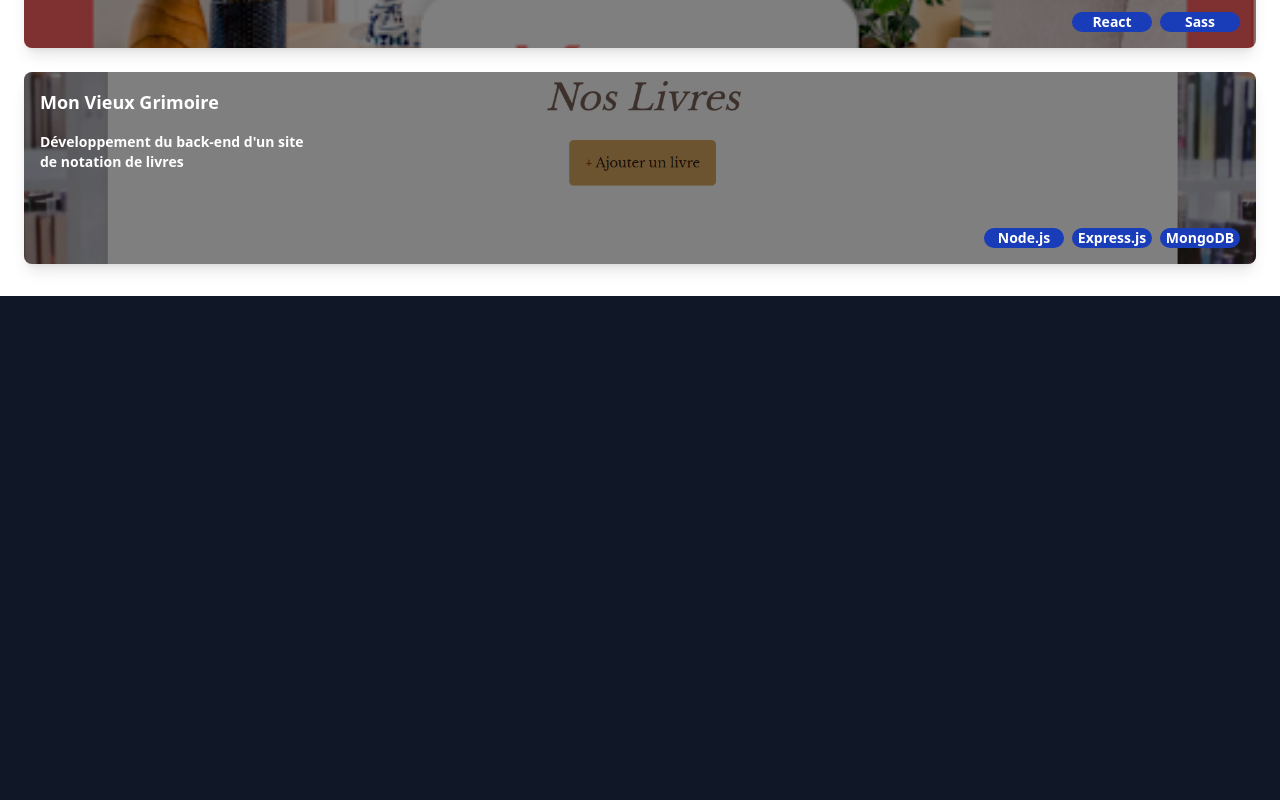
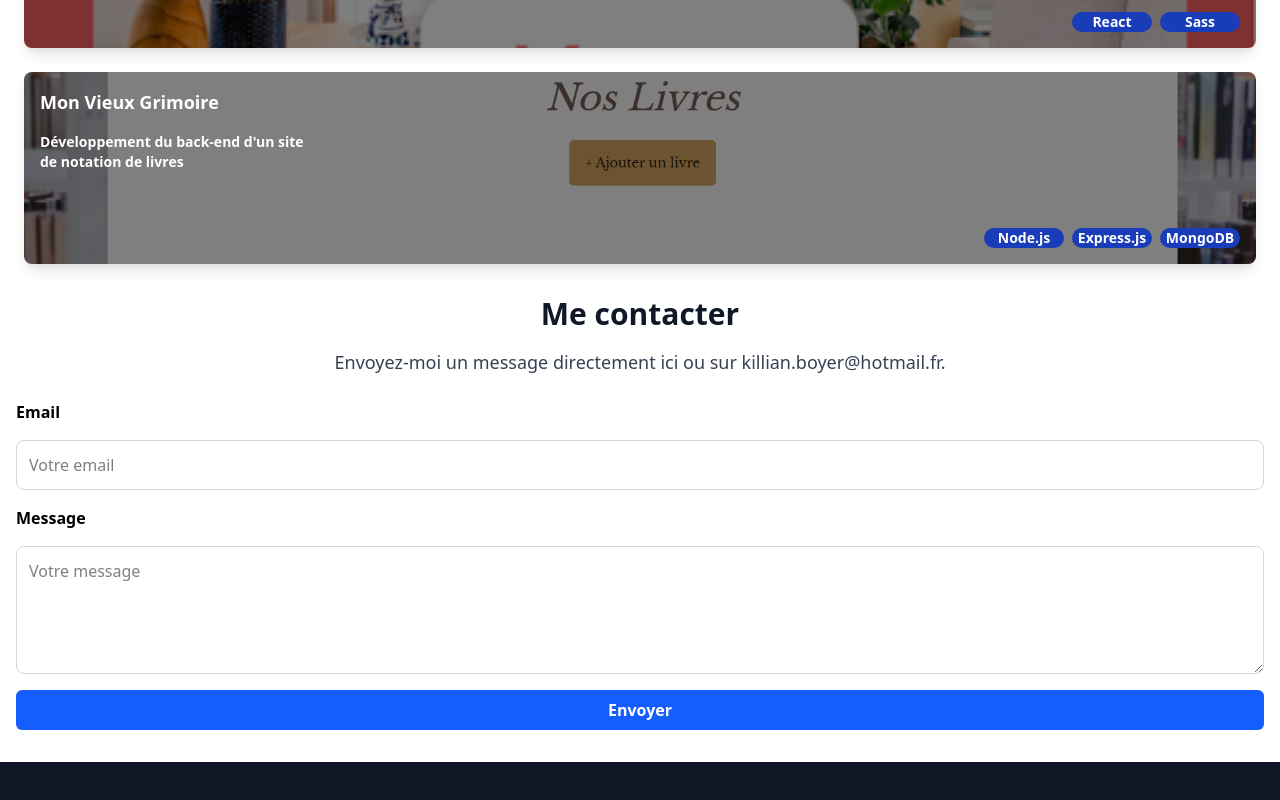
Before and after one commit to KixBo/Portfolio, a React (Vite) app: page / in a window 1280 px wide. Shown: the part 1548-2348 px from the top of the page. Built offline with nearby package versions, Linux system fonts and the light colour scheme.

Commit message:
Contact section
Creation of the contact section and the integrated form with formspree

```diff
--- a/package.json
+++ b/package.json
@@ -10,6 +10,7 @@
     "preview": "vite preview"
   },
   "dependencies": {
+    "@formspree/react": "^2.5.1",
     "@headlessui/react": "^2.2.0",
     "@tailwindcss/vite": "^4.0.0",
     "react": "^18.3.1",
--- a/src/App.jsx
+++ b/src/App.jsx
@@ -3,6 +3,7 @@ import Hero from "./components/Hero";
 import About from "./components/About";
 import Skills from "./components/Skills";
 import Projects from "./components/Projects";
+import Contact from "./components/Contact"
 
 function App() {
   return (
@@ -12,6 +13,7 @@ function App() {
       <About />
       <Skills />
       <Projects />
+      <Contact />
       <div className="text-center bg-gray-900 text-white h-500 flex flex-col items-center justify-center">
         <h1 className="text-4xl font-bold">Bienvenue dans mon portfolio !</h1>
       </div>
--- /dev/null
+++ b/src/components/Contact.jsx
@@ -0,0 +1,63 @@
+import { useForm, ValidationError } from "@formspree/react";
+
+function Contact() {
+  const [state, handleSubmit] = useForm("xanqjyrd");
+
+  // if (state.succeeded) {
+  //   return <p>Thanks for joining!</p>;
+  // }
+
+  return (
+    <section id="contact" className="my-8 px-4 text-center">
+      <h2 className="text-3xl font-bold text-gray-900 mb-4">Me contacter</h2>
+      <p className="text-lg text-gray-700 mb-6">
+        Envoyez-moi un message directement ici ou sur killian.boyer@hotmail.fr.
+      </p>
+
+      {/* Affichage d'un message si l'envoi est réussi */}
+      {state.succeeded ? (
+        <p className="text-green-600 font-semibold">Merci ! Votre message a bien été envoyé.</p>
+      ) : (
+        <form onSubmit={handleSubmit} className="flex flex-col gap-4">
+          {/* Champ Email */}
+          <label htmlFor="email" className="text-left font-semibold">
+            Email
+          </label>
+          <input
+            id="email"
+            type="email"
+            name="email"
+            required
+            placeholder="Votre email"
+            className="border border-gray-300 p-3 rounded-lg"
+          />
+          <ValidationError prefix="Email" field="email" errors={state.errors} />
+
+          {/* Champ Message */}
+          <label htmlFor="message" className="text-left font-semibold">
+            Message
+          </label>
+          <textarea
+            id="message"
+            name="message"
+            required
+            placeholder="Votre message"
+            className="border border-gray-300 p-3 rounded-lg h-32"
+          ></textarea>
+          <ValidationError prefix="Message" field="message" errors={state.errors} />
+
+          {/* Bouton Envoyer */}
+          <button
+            type="submit"
+            disabled={state.submitting}
+            className="bg-blue-600 hover:bg-blue-700 text-white font-semibold px-6 py-2 rounded-md"
+          >
+            {state.submitting ? "Envoi en cours..." : "Envoyer"}
+          </button>
+        </form>
+      )}
+    </section>
+  );
+}
+
+export default Contact;
--- a/src/components/Projects.jsx
+++ b/src/components/Projects.jsx
@@ -71,7 +71,7 @@ function Projects() {
   return (
     <section id="projects" className="my-8 px-6 w-full">
       {/* Titre */}
-      <h2 className="text-3xl font-bold text-gray-900 mb-8 text-center">Mes projets</h2>
+      <h2 className="text-3xl font-bold text-gray-900 mb-8 text-center">Projets</h2>
       <div className="flex flex-col gap-y-6">
         {/* Projets */}
         {projects.map((project) => (
```
Also changed, not shown: 1 other file (tests, documents, lock files or other folders).
